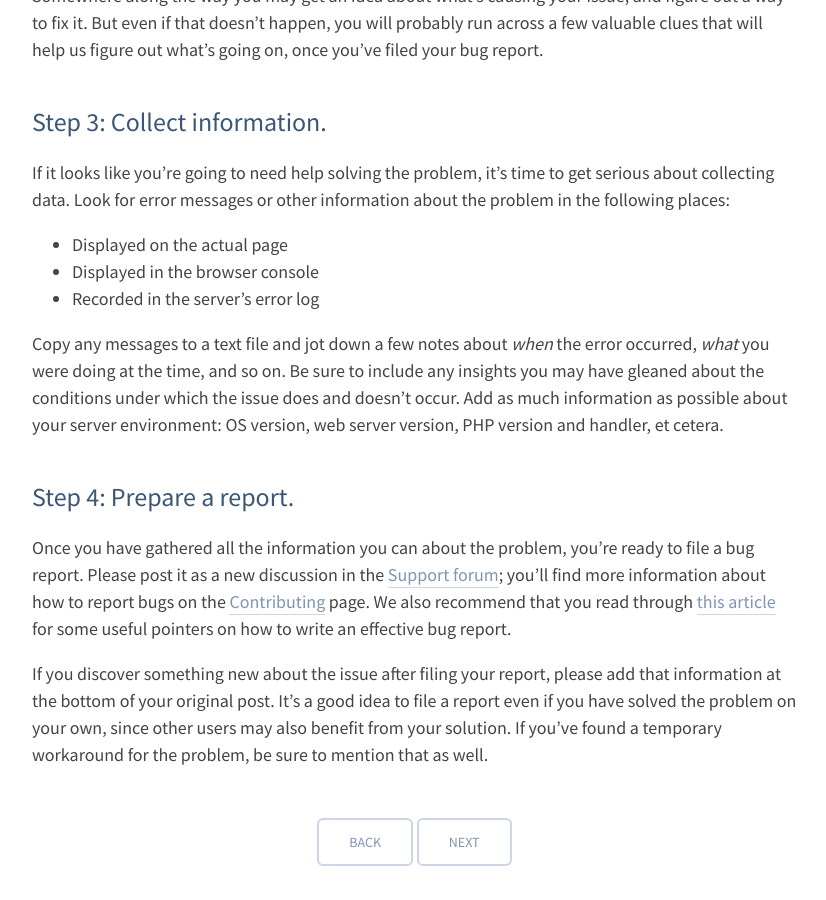
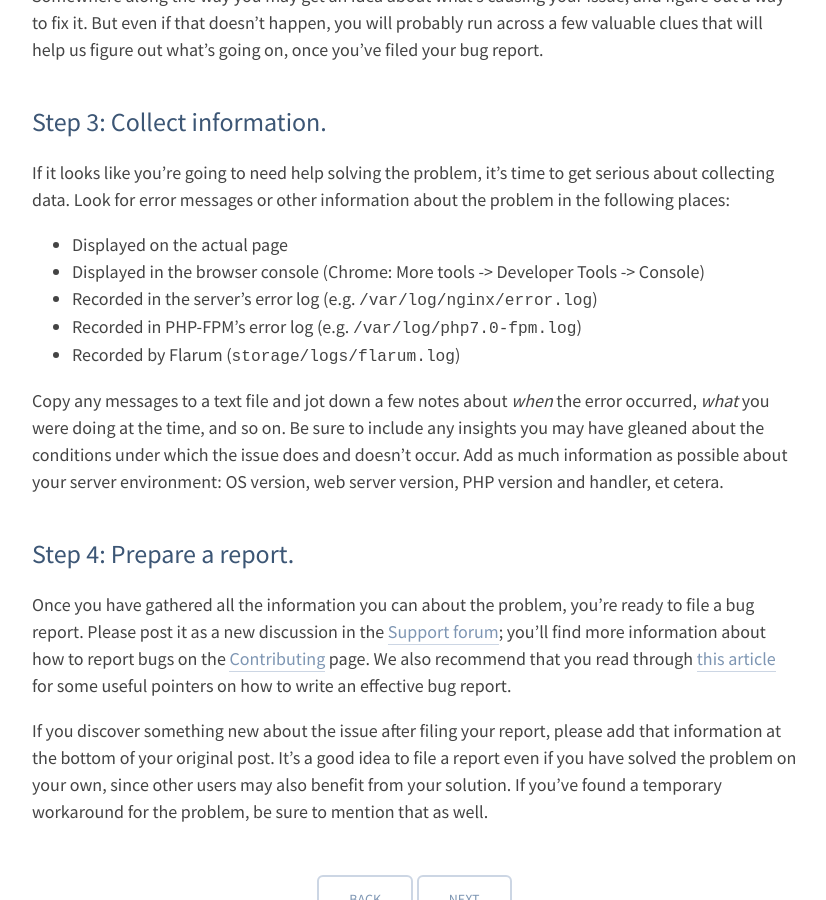
Before and after one commit to flarum/flarum.github.io, a Jekyll site: the page built from _docs/troubleshooting.md, in a window 1280 px wide and 900 px high, scrolled down 1306 px. Shown: the whole window, without its empty margins (363-1189 px from the left). Built offline with Jekyll 4.4.1, drawn with Linux system fonts in a browser that asks for light colours; nearby versions of some CDN libraries; comment, search, counter and statistics services are not loaded.

Commit message:
Add log file locations in the Troubleshooting section

```diff
--- a/_docs/troubleshooting.md
+++ b/_docs/troubleshooting.md
@@ -32,8 +32,10 @@ Somewhere along the way you may get an idea about what's causing your issue, and
 If it looks like you're going to need help solving the problem, it's time to get serious about collecting data. Look for error messages or other information about the problem in the following places:
 
 - Displayed on the actual page
-- Displayed in the browser console
-- Recorded in the server's error log
+- Displayed in the browser console (Chrome: More tools -> Developer Tools -> Console)
+- Recorded in the server's error log (e.g. `/var/log/nginx/error.log`)
+- Recorded in PHP-FPM's error log (e.g. `/var/log/php7.0-fpm.log`)
+- Recorded by Flarum (`storage/logs/flarum.log`)
 
 Copy any messages to a text file and jot down a few notes about *when* the error occurred, *what* you were doing at the time, and so on. Be sure to include any insights you may have gleaned about the conditions under which the issue does and doesn't occur. Add as much information as possible about your server environment: OS version, web server version, PHP version and handler, et cetera.
 
```
